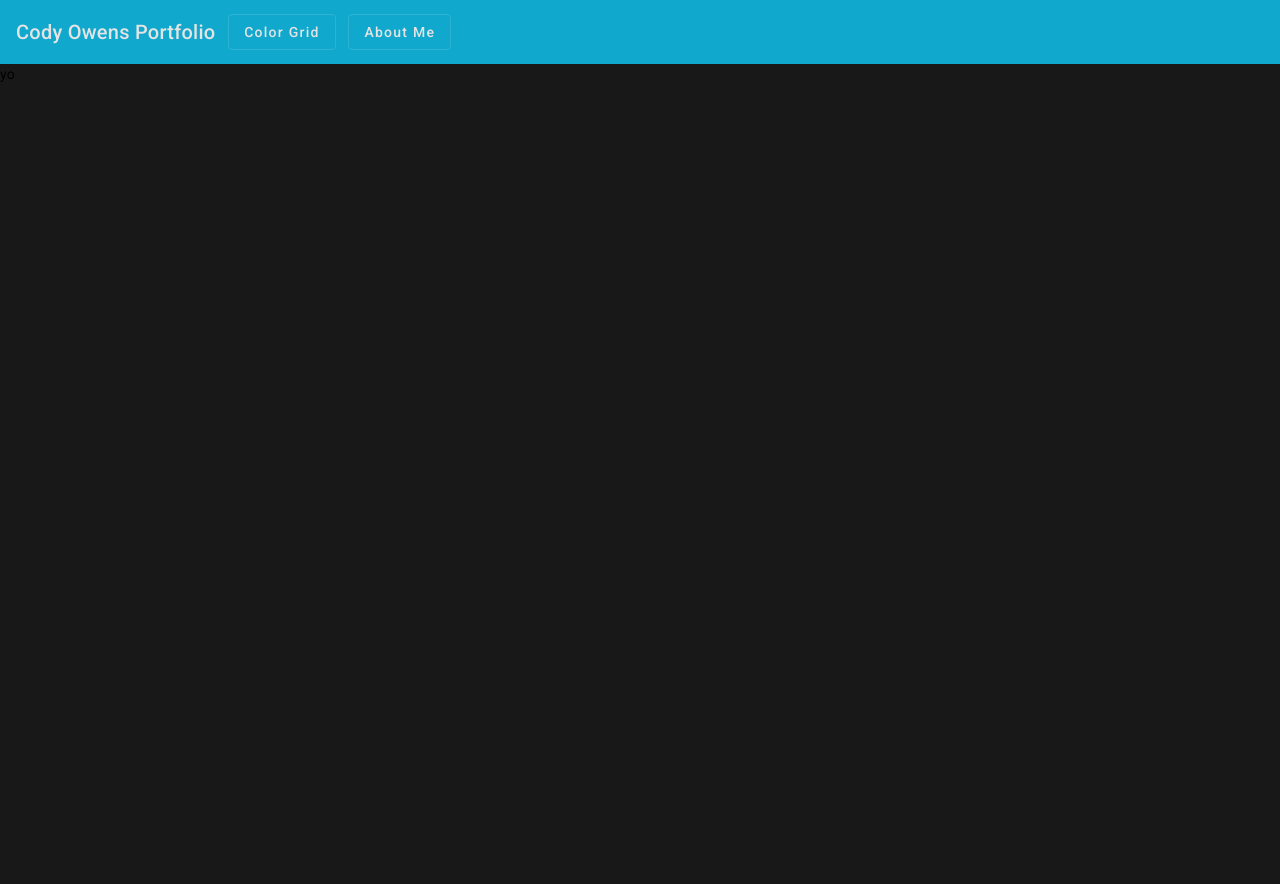
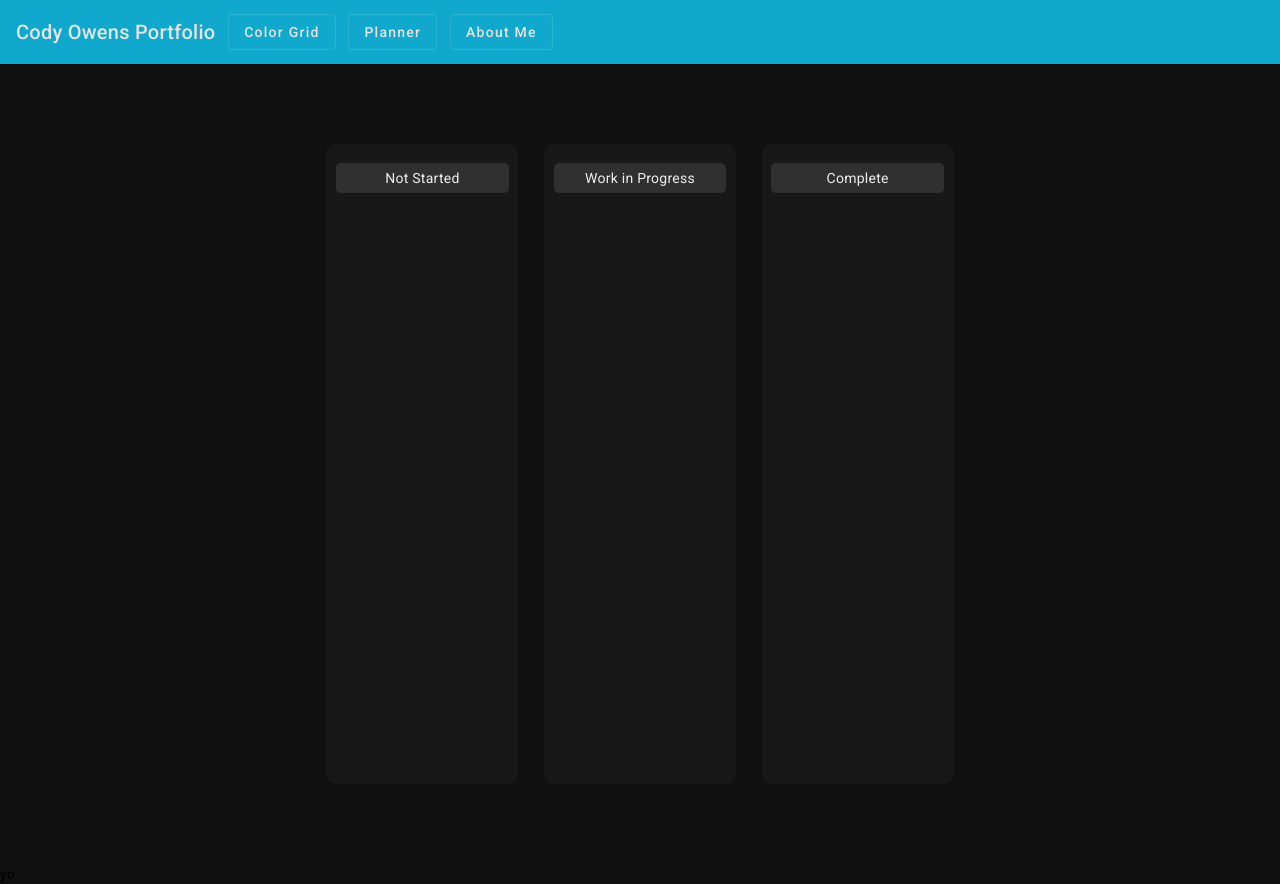
Before and after one commit to Cheesemanxl/2024-portfolio, an Angular app: page /planner in a window 1280 px wide. Before the commit this address led to /. Before the commit the page ends 800 px from the top, so only its background shows below. Built offline with nearby package versions, Linux system fonts and the light colour scheme.

Commit message:
Init scaffolding of planner component

```diff
--- a/src/app/app.routes.ts
+++ b/src/app/app.routes.ts
@@ -1,6 +1,7 @@
 import { Routes } from '@angular/router';
 import { ColorGridComponent } from './components/color-grid/color-grid.component';
 import { AboutMeComponent } from './components/about-me/about-me.component';
+import { PlannerComponent } from './components/planner/planner.component';
 
 export const routes: Routes = [
   {
@@ -10,5 +11,9 @@ export const routes: Routes = [
   {
     path: 'about-me',
     component: AboutMeComponent
+  },
+  {
+    path: 'planner',
+    component: PlannerComponent
   }
 ];
--- a/src/app/components/color-grid/color-picker/color-picker.component.ts
+++ b/src/app/components/color-grid/color-picker/color-picker.component.ts
@@ -22,7 +22,7 @@ export class ColorPickerComponent implements AfterViewInit {
     'cyan',
     'indigo',
     '#B9B9B6',
-    '#181818'
+    '#101010'
   ];
 
   constructor(public gridService: GridService) {}
--- a/src/app/components/nav-bar/nav-bar.component.html
+++ b/src/app/components/nav-bar/nav-bar.component.html
@@ -2,5 +2,6 @@
   <span class="nav-title">Cody Owens Portfolio</span>
   <span class="spacer"></span>
   <button mat-stroked-button class="nav-button" routerLink="/color-grid">Color Grid</button>
+  <button mat-stroked-button class="nav-button" routerLink="/planner">Planner</button>
   <button mat-stroked-button class="nav-button" routerLink="/about-me">About Me</button>
 </mat-toolbar>
--- /dev/null
+++ b/src/app/components/planner/planner.component.html
@@ -0,0 +1,8 @@
+<div class="planner-content">
+  <div class="category-panel" *ngFor="let category of categories; index as i;">
+    <span class="category-title">{{category.title}}</span>
+    <div class="task-box">
+
+    </div>
+  </div>
+</div>
--- /dev/null
+++ b/src/app/components/planner/planner.component.scss
@@ -0,0 +1,30 @@
+.planner-content {
+  display: flex;
+  flex-direction: row;
+  align-items: center;
+  justify-content: center;
+  height: 100vh;
+  width: 80vw;
+  margin: auto;
+}
+.category-panel {
+  display: flex;
+  flex-direction: column;
+  align-items: center;
+  background-color: #181818;
+  border-radius: 10px;
+  width: 15vw;
+  height: 80vh;
+  margin: 0 1vw;
+}
+.category-title {
+  display: flex;
+  margin: 10%;
+  border-radius: 5px;
+  background-color: #303030;
+  justify-content: center;
+  align-items: center;
+  color: #eeeeee;
+  width: 90%;
+  height: 30px;
+}
--- /dev/null
+++ b/src/app/components/planner/planner.component.ts
@@ -0,0 +1,36 @@
+import { Component } from '@angular/core';
+import { CommonModule } from '@angular/common';
+
+export interface Task {
+  title: string;
+  desc: string;
+}
+
+export interface Category {
+  title: string;
+  tasks: Task[];
+}
+
+@Component({
+  selector: 'app-planner',
+  standalone: true,
+  imports: [CommonModule],
+  templateUrl: './planner.component.html',
+  styleUrl: './planner.component.scss'
+})
+export class PlannerComponent {
+  categories: Category[] = [
+    {
+      title: 'Not Started',
+      tasks: []
+    },
+    {
+      title: 'Work in Progress',
+      tasks: []
+    },
+    {
+      title: 'Complete',
+      tasks: []
+    },
+  ];
+}
--- a/src/app/services/grid/grid.service.ts
+++ b/src/app/services/grid/grid.service.ts
@@ -8,7 +8,7 @@ export class GridService {
   gridSize: number = 25;
   cells: number[] = Array(this.gridSize).fill(0);
   color: string = 'white';
-  backgroundColor: string = '#181818';
+  backgroundColor: string = '#101010';
   leftDragging: boolean = false;
   rightDragging: boolean = false;
 
--- a/src/styles.scss
+++ b/src/styles.scss
@@ -1,5 +1,5 @@
 html, body {
   height: 100%;
-  background-color: #181818;
+  background-color: #101010;
 }
 body { margin: 0; font-family: Roboto, "Helvetica Neue", sans-serif; }
```
Also changed, not shown: 1 other file (tests, documents, lock files or other folders).
